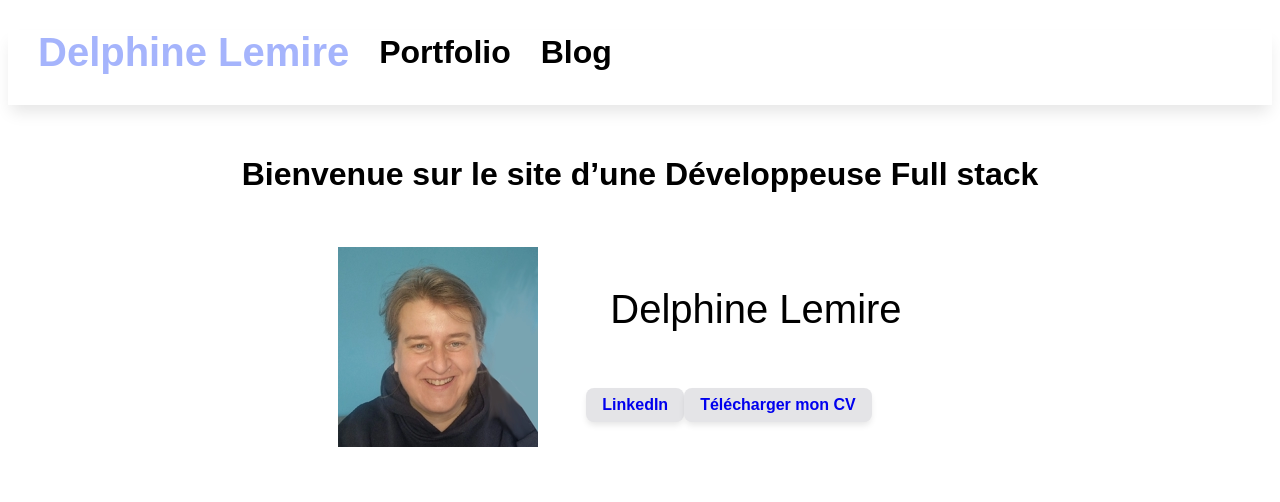
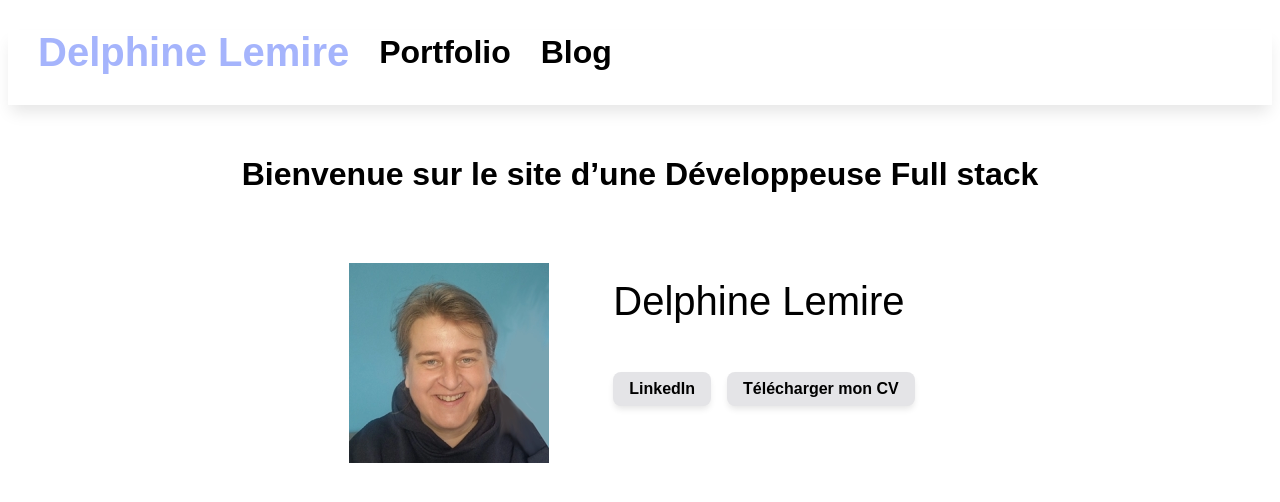
Before and after one commit to DelphineLemire/DelphineLemire.github.io, a Jekyll site: the page built from docs/index.md, in a window 1280 px wide. Shown: the top 502 px of the page. Built offline with Jekyll 4.4.1, drawn with Linux system fonts in a browser that asks for light colours.

Commit message:
style index

```diff
--- a/docs/_sass/main.scss
+++ b/docs/_sass/main.scss
@@ -4,7 +4,8 @@ body {
 
 div {
     display: flex;
-    padding: 1em;
+    padding: 1rem;
+    gap:1em;
 }
 
 .flex-column {
@@ -14,6 +15,7 @@ div {
 .btn {
     font-weight: bold;
     text-decoration: none;
+    color: black;
     background-color: #e4e4e7;
     box-shadow: 0  4px 6px -1px rgba(0, 0, 0, .1);
     border-radius: .5rem;
```
